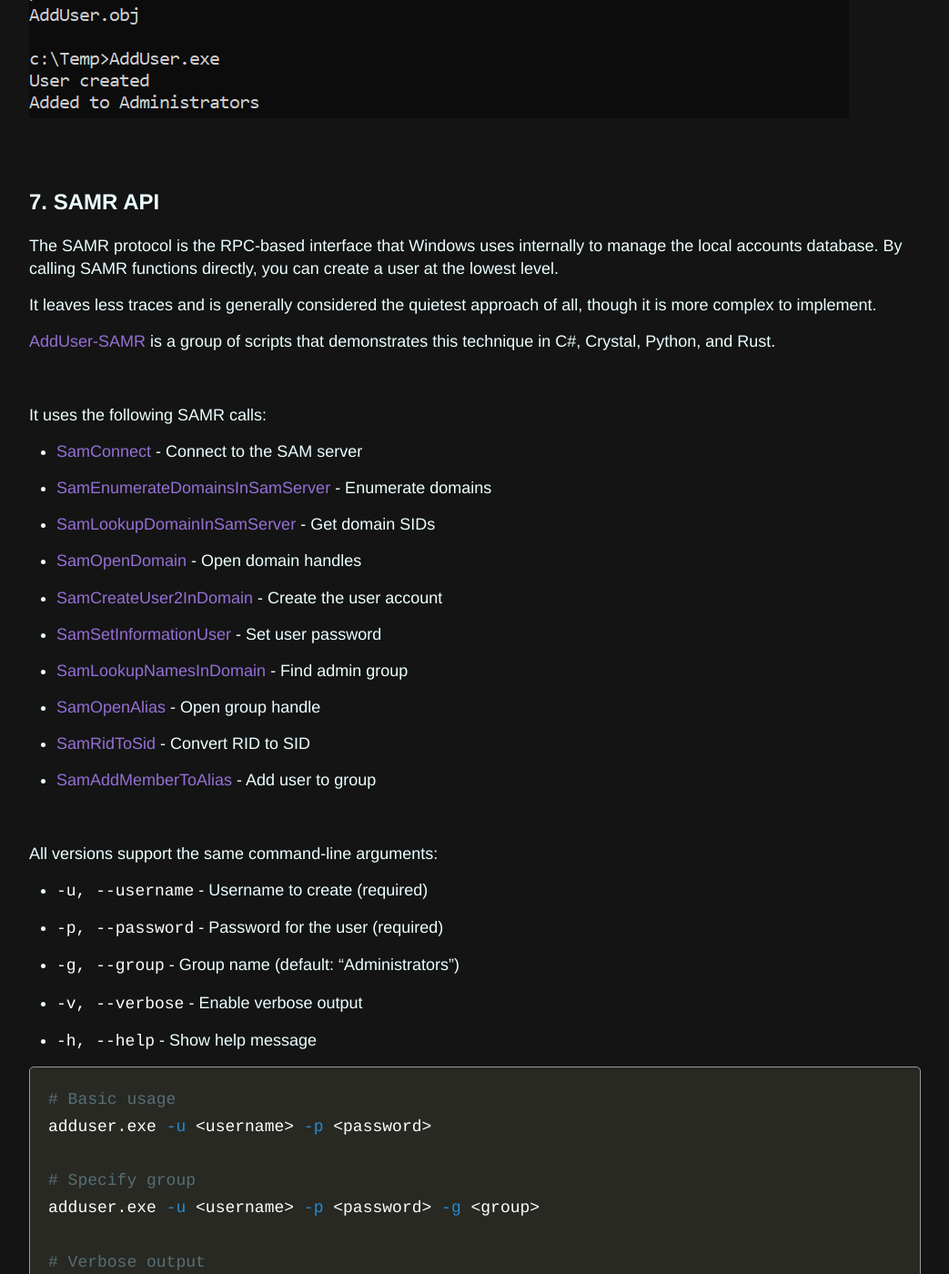
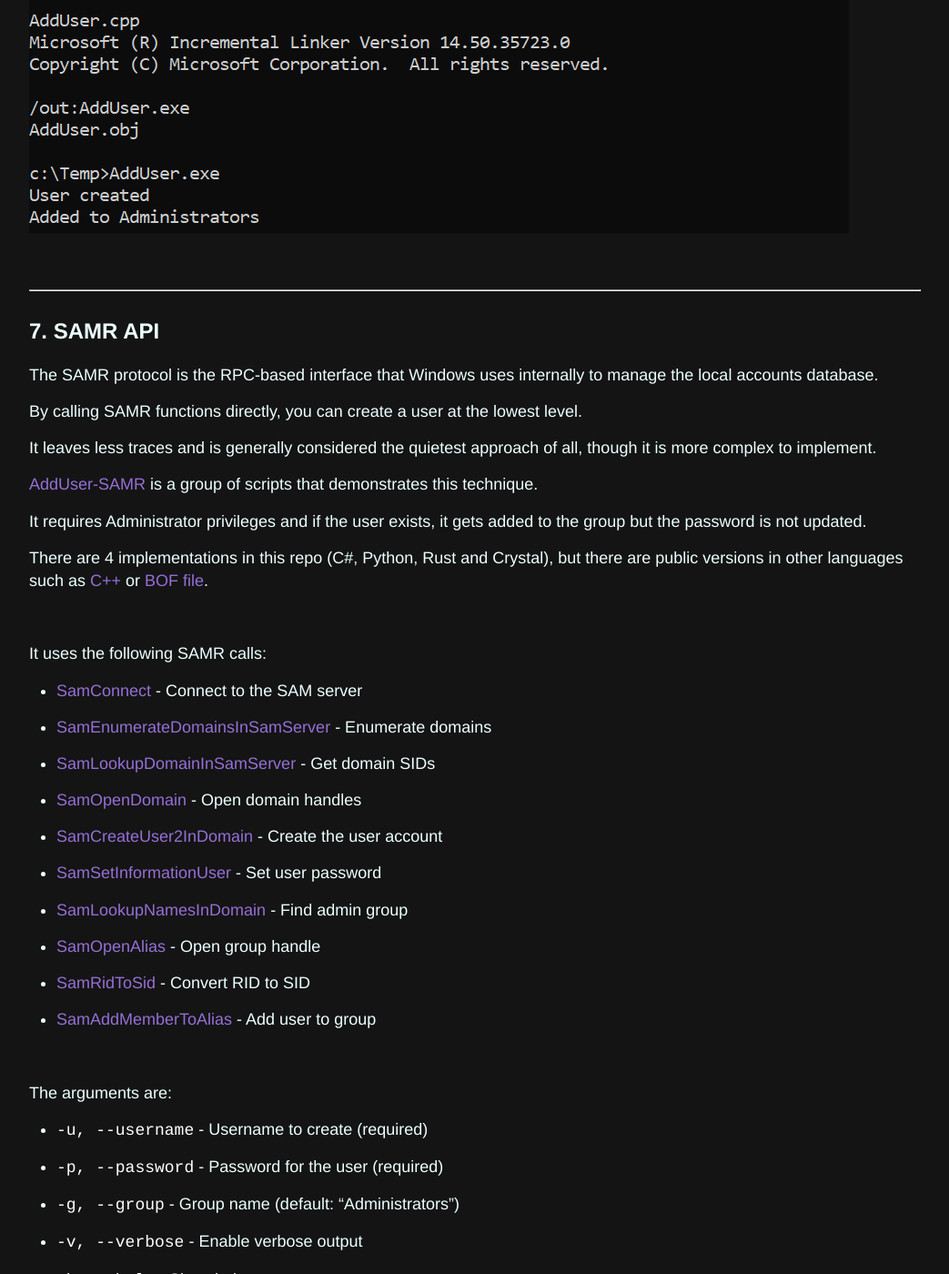
Before and after one commit to ricardojoserf/ricardojoserf.github.io, a Jekyll site: the page built from _posts/2026-1-27-adduser_alternatives.md, in a window 1280 px wide and 1400 px high, scrolled down 7733 px. Shown: the whole window at 91% size, without its empty margins (118-1161 px from the left). Built offline with Jekyll 4.4.1, drawn with Linux system fonts in a browser that asks for light colours; some of the changed text lies outside the part shown.

Commit message:
Update 2026-1-27-adduser_alternatives.md

```diff
--- a/_posts/2026-1-27-adduser_alternatives.md
+++ b/_posts/2026-1-27-adduser_alternatives.md
@@ -8,6 +8,10 @@
 
 
 <!--more-->
+
+Repository: [[AddUserSAMR](https://github.com/ricardojoserf/AddUserSAMR)](https://github.com/ricardojoserf/AddUserSAMR)
+
+<div style="margin-bottom: 12px;"></div>
 
 Creating a local administrator account is one of the easiest persistence methods you can use when you compromise a system. It is also one of the most watched actions so if you are a Red Team operator you will probably avoid to do this if you want to avoid being detected.
 
@@ -66,6 +70,8 @@
 
 <br>
 
+-----------------------------------------------------------
+
 ## 2. GUI
 
 It is possible to use the Windows GUI (such as Settings, Local Users and Groups MMC or netplwiz) to create users. Behind the scenes they invoke the same account-creation functionality, but any use of the GUI is obvious: it requires user interaction or automation of UI elements. The process is very noisy because it leaves the same audit trail and also involves visible programs.
@@ -76,6 +82,8 @@
 
 
 <br>
+
+-----------------------------------------------------------
 
 ## 3. PowerShell cmdlets
 
@@ -96,6 +104,8 @@
 
 
 <br>
+
+-----------------------------------------------------------
 
 ## 4. ADSI
 
@@ -139,8 +149,9 @@
 
 ![img6](https://raw.githubusercontent.com/ricardojoserf/ricardojoserf.github.io/master/images/addusersamr/Screenshot_6.png)
 
+<br>
 
-<br>
+-----------------------------------------------------------
 
 ## 5. .NET Framework
 
@@ -195,6 +206,8 @@
 
 <br>
 
+-----------------------------------------------------------
+
 ## 6. NetUserAdd API
 
 Calling `NetUserAdd` (and `NetLocalGroupAddMembers`) directly is a lower-level approach. Instead of launching a built-in tool, you execute a function inside `netapi32.dll` from your code.
@@ -246,17 +259,23 @@
 
 ![img8](https://raw.githubusercontent.com/ricardojoserf/ricardojoserf.github.io/master/images/addusersamr/Screenshot_8.png)
 
-
 <br>
 
+-----------------------------------------------------------
 
 ## 7. SAMR API
 
-The SAMR protocol is the RPC-based interface that Windows uses internally to manage the local accounts database. By calling SAMR functions directly, you can create a user at the lowest level.
+The SAMR protocol is the RPC-based interface that Windows uses internally to manage the local accounts database.
+
+By calling SAMR functions directly, you can create a user at the lowest level.
 
 It leaves less traces and is generally considered the quietest approach of all, though it is more complex to implement.
 
-[AddUser-SAMR](https://github.com/ricardojoserf/AddUser-SAMR) is a group of scripts that demonstrates this technique in C#, Crystal, Python, and Rust.
+[AddUser-SAMR](https://github.com/ricardojoserf/AddUser-SAMR) is a group of scripts that demonstrates this technique.
+
+It requires Administrator privileges and if the user exists, it gets added to the group but the password is not updated.
+
+There are 4 implementations in this repo (C#, Python, Rust and Crystal), but there are public versions in other languages such as [C++](https://github.com/M0nster3/RpcsDemo/tree/main/MS-SAMR/AddUser) or [BOF file](https://github.com/AgeloVito/adduserbysamr-bof).
 
 <br>
 
@@ -285,7 +304,7 @@
 
 <br>
 
-All versions support the same command-line arguments:
+The arguments are:
 
 - `-u, --username` - Username to create (required)
 
```
Also changed, not shown: other parts of _posts/2026-1-27-adduser_alternatives.md (+1 -1 lines).
